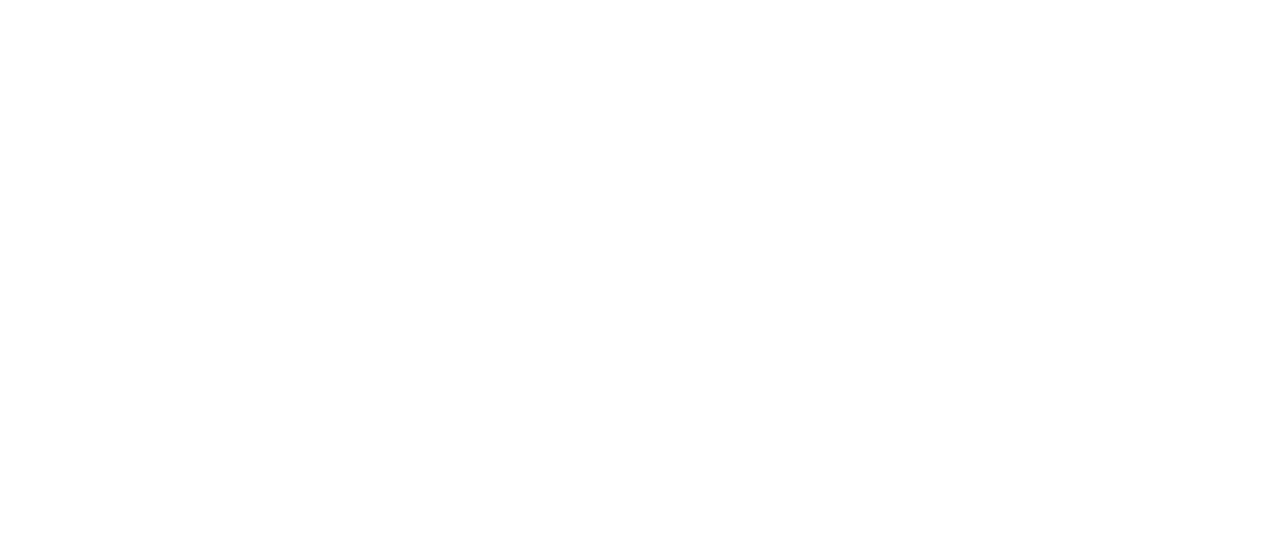
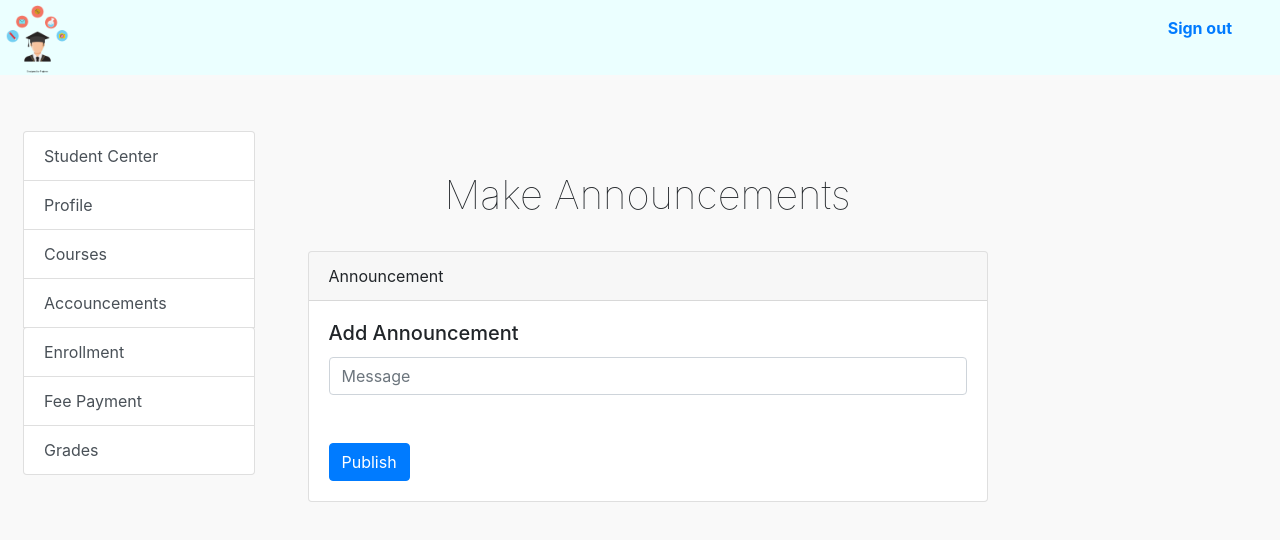
Before and after one commit to akhianand/University-Management-System, a React (Create React App) app in the folder frontend/student-portal/: page /addannouncement in a window 1280 px wide. Shown: the top 540 px of the page. Built offline with nearby package versions, Linux system fonts and the light colour scheme; sample sign-in values are in the browser's storage.

Commit message:
Make Announcement UI

```diff
--- a/frontend/student-portal/src/components/Main.js
+++ b/frontend/student-portal/src/components/Main.js
@@ -15,6 +15,7 @@
 import SubmitGrade from './Grade/SubmitGrade'
 import Announcement from './Profile/Announcements';
 import Analytics from './AdminDashboard/Analytics';
+import MakeAnnouncement from './Profile/MakeAnnouncement';
 
 class Main extends Component {
     render() {
@@ -35,6 +36,8 @@
                 <Route exact path="/grades/view" component={ViewGrades} />
                 <Route exact path="/grades/submit" component={SubmitGrade} />
                 <Route path="/analytics" component={Analytics} />
+				<Route path="/addannouncement" component={MakeAnnouncement} />
+
             </div>
         )
     }
--- a/frontend/student-portal/src/components/Profile/Login.js
+++ b/frontend/student-portal/src/components/Profile/Login.js
@@ -38,6 +38,7 @@
 			  localStorage.setItem("email", response.data.Email)
 			  localStorage.setItem("role", response.data.Role)
 			  localStorage.setItem("userid", response.data.UserID)
+			  localStorage.setItem("name", `${response.data.Firstname} ${response.data.Lastname}`)
             this.setState({
               userLoggedIn: true,
               hasError: false,
--- /dev/null
+++ b/frontend/student-portal/src/components/Profile/MakeAnnouncement.js
@@ -0,0 +1,130 @@
+import React, { Component } from "react";
+import Header from "../Header/Header";
+import axios from "axios";
+import { Redirect } from "react-router";
+import { Link } from "react-router-dom";
+import SidePane from "../SidePane/SidePane";
+
+import { getURL } from "../../config/Config";
+class MakeAnnouncement extends Component {
+  constructor(props) {
+    super(props);
+    this.state = {
+	  message: "",
+	  success:false,
+	  hasError: false,
+	  showMessage:""
+    };
+
+    this.submitMessage = this.submitMessage.bind(this);
+    this.messageChangeHandler = this.messageChangeHandler.bind(this);
+  }
+
+  submitMessage = e => {
+	e.preventDefault();
+	const message = {
+		announcement: this.state.message
+		}
+
+	  axios
+		.post(getURL("/publish-announcement"), message)
+		.then(response => {
+			console.log(response);
+		  if (response.status === 200) {
+
+			  this.setState({
+				hasError: false,
+				success:true,
+				showMessage: "Message Published Successfully"
+			  })
+		  }
+		})
+		.catch(err => {
+		  console.log();
+		  this.setState({
+			hasError: true,
+			success:false,
+			showMessage: "Message Publish Unsucessful"
+		  });
+		});
+
+
+  };
+
+  messageChangeHandler = e => {
+    this.setState({
+      message: e.target.value
+    });
+  };
+
+  render() {
+    var style = {
+      height: "100vh"
+    };
+
+    return (
+      <>
+        <div className="home-parent-container">
+          <Header />
+          <div className="bg-grey" style={style}>
+            <div className="row mt-5 container">
+              <SidePane active="MakeAccouncements" />
+              <div className="main-container col-8 ">
+                <div className="container py-5">
+                  <div className="row text-center">
+                    <div className="col-md-12 mx-auto">
+                      <h1 style={{ fontWeight: "lighter" }}>
+                        Make Announcements
+                      </h1>
+                    </div>
+                  </div>
+
+                  <br />
+				  {this.state.success ? (
+                    <div className="row text-center">
+                      <div className="col-md-6 mx-auto">
+                        <div className="alert alert-success" role="alert">
+                          {this.state.showMessage}
+                        </div>
+                      </div>
+                    </div>
+                  ) : null}
+				  	  {this.state.hasError ? (
+                    <div className="row text-center">
+                      <div className="col-md-6 mx-auto">
+                        <div className="alert alert-danger" role="alert">
+                          {this.state.showMessage}
+                        </div>
+                      </div>
+                    </div>
+                  ) : null}
+
+                  <div class="card">
+                    <div class="card-header">Announcement</div>
+                    <div class="card-body">
+                      <h5 class="card-title">Add Announcement</h5>
+                      <input
+                        type="text"
+                        className="form-control"
+                        id="message"
+                        placeholder="Message"
+                        required={true}
+                        onChange={this.messageChangeHandler}
+                      />
+					  <br/><br/>
+                      <button onClick={this.submitMessage} class="btn btn-primary">
+                        Publish
+                      </button>
+                    </div>
+                  </div>
+                </div>
+              </div>
+            </div>
+          </div>
+        </div>
+      </>
+    );
+  }
+}
+
+export default MakeAnnouncement;
--- a/frontend/student-portal/src/components/Profile/Profile.js
+++ b/frontend/student-portal/src/components/Profile/Profile.js
@@ -71,10 +71,10 @@
         }
       })
       .catch(err => {
-        console.log();
+        console.log(err);
         this.setState({
           hasError: true,
-          errorMessage: err.response.data.Message
+          errorMessage: "Ann Error Occoured"
         });
       });
   };
--- a/frontend/student-portal/src/components/SidePane/SidePane.js
+++ b/frontend/student-portal/src/components/SidePane/SidePane.js
@@ -16,8 +16,8 @@
                 <div>
                     <a href="/createcourse" className={"list-group-item list-group-item-action" + (this.state.active ==="Create Course" ?" active":"")}>Create Course</a>
                     <a href="/grades/submit" className={"list-group-item list-group-item-action" + (this.state.active ==="SubmitGrades" ?" active":"")}>Submit Grades</a>
-                    <a href="/announcements" className={"list-group-item list-group-item-action" + (this.state.active ==="Announcements" ?" active":"")}>Accouncements</a>
                     <a href="#" className={"list-group-item list-group-item-action" + (this.state.active ==="Admin Dashboard" ?" active":"")}>Admin Dashboard</a>
+					<a href="/addannouncement" className={"list-group-item list-group-item-action" + (this.state.active ==="MakeAccouncements" ?" active":"")}>Make Accouncements</a>
                 </div>
             );
         }else{
@@ -40,6 +40,9 @@
                         <a href="/" className={"list-group-item list-group-item-action "+ (this.state.active ==="Student Center" ?" active":"") }>Student Center</a>
                         <a href="/profile" className={"list-group-item list-group-item-action" + (this.state.active ==="Profile" ?" active":"")}>Profile</a>
                         <a href="/courses" className={"list-group-item list-group-item-action" + (this.state.active ==="Courses" ?" active":"")}>Courses</a>
+						<a href="/announcements" className={"list-group-item list-group-item-action" + (this.state.active ==="Announcements" ?" active":"")}>Accouncements</a>
+
+
                         {this.rolePane()}
                     </div>
                 </div>
```
